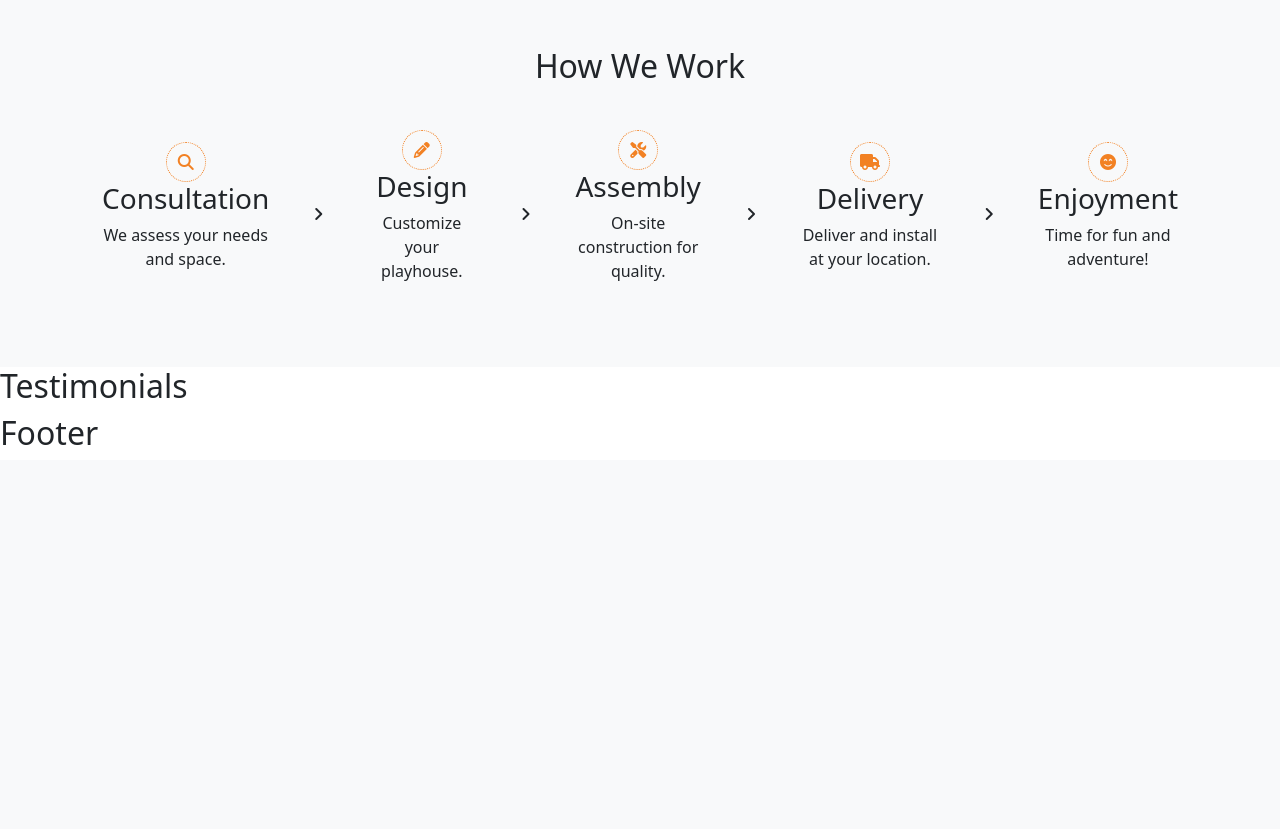
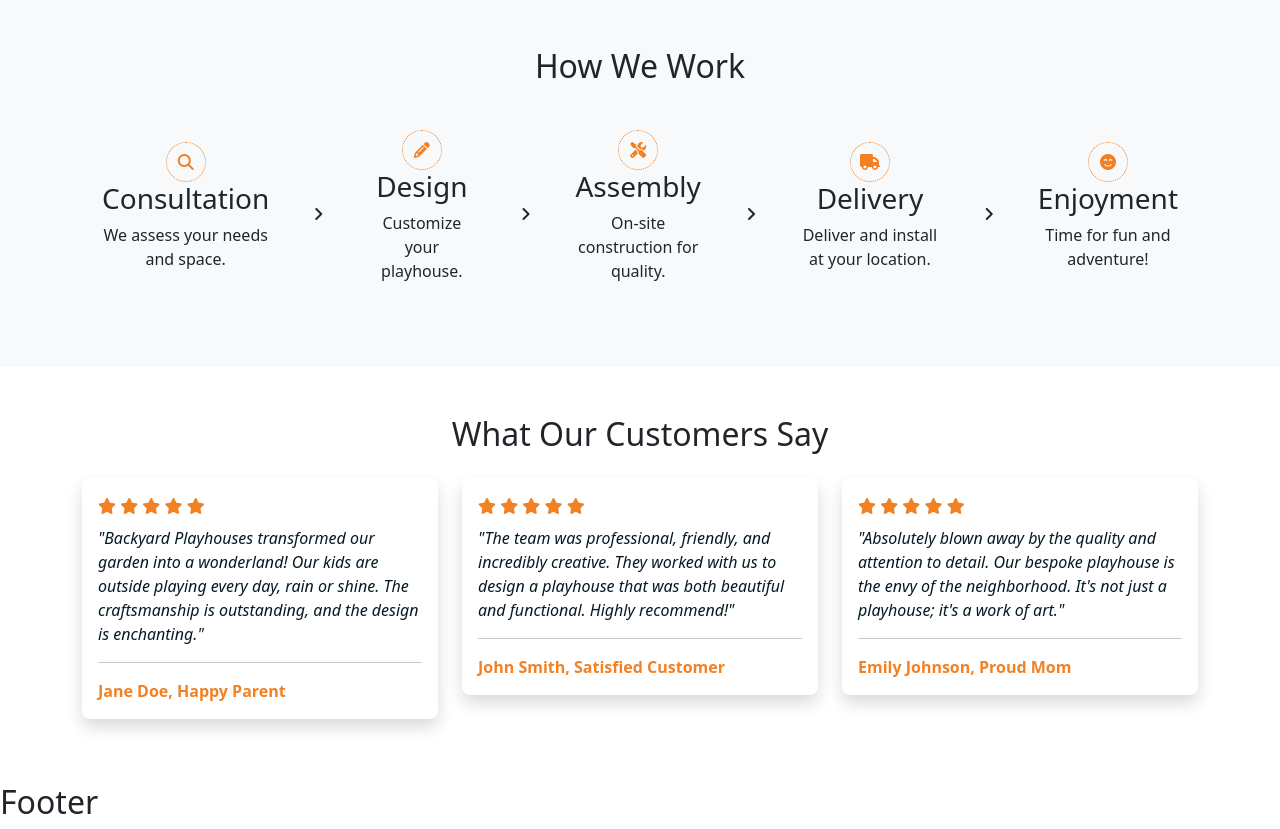
Before and after one commit to EAmbrozas/backyard-playhouses, a Django app: page / in a window 1280 px wide. Shown: the part 2405-3234 px from the top of the page. Before the commit the page ends 2850 px from the top, so only its background shows below. Run offline with Django 5.2, Linux system fonts and the light colour scheme; some libraries are stand-ins or nearby versions.

Commit message:
Add review section content and style

```diff
--- a/home/templates/home/index.html
+++ b/home/templates/home/index.html
@@ -197,10 +197,64 @@
 
 
 
-<!-- Testimonials -->
-<section id="testimonials">
-    <h2>Testimonials</h2>
-    <!-- Customer testimonials or reviews -->
+<!-- Testimonials Section -->
+<section id="testimonials" class="py-5">
+    <div class="container">
+        <h2 class="text-center mb-4">What Our Customers Say</h2>
+        <div class="row">
+            <div class="col-md-4 mb-3">
+                <div class="card testimonial-card shadow">
+                    <div class="card-body">
+                        <!-- Star Rating -->
+                        <div class="testimonial-rating mb-2">
+                            <i class="fas fa-star text-warning"></i>
+                            <i class="fas fa-star text-warning"></i>
+                            <i class="fas fa-star text-warning"></i>
+                            <i class="fas fa-star text-warning"></i>
+                            <i class="fas fa-star text-warning"></i>
+                        </div>
+                        <p class="testimonial-text">"Backyard Playhouses transformed our garden into a wonderland! Our kids are outside playing every day, rain or shine. The craftsmanship is outstanding, and the design is enchanting."</p>
+                        <hr>
+                        <p class="testimonial-author mb-0"><strong>Jane Doe</strong>, Happy Parent</p>
+                    </div>
+                </div>
+            </div>
+            <div class="col-md-4 mb-3">
+                <div class="card testimonial-card shadow">
+                    <div class="card-body">
+                        <!-- Star Rating -->
+                        <div class="testimonial-rating mb-2">
+                            <i class="fas fa-star text-warning"></i>
+                            <i class="fas fa-star text-warning"></i>
+                            <i class="fas fa-star text-warning"></i>
+                            <i class="fas fa-star text-warning"></i>
+                            <i class="fas fa-star text-warning"></i>
+                        </div>
+                        <p class="testimonial-text">"The team was professional, friendly, and incredibly creative. They worked with us to design a playhouse that was both beautiful and functional. Highly recommend!"</p>
+                        <hr>
+                        <p class="testimonial-author mb-0"><strong>John Smith</strong>, Satisfied Customer</p>
+                    </div>
+                </div>
+            </div>
+            <div class="col-md-4 mb-3">
+                <div class="card testimonial-card shadow">
+                    <div class="card-body">
+                        <!-- Star Rating -->
+                        <div class="testimonial-rating mb-2">
+                            <i class="fas fa-star text-warning"></i>
+                            <i class="fas fa-star text-warning"></i>
+                            <i class="fas fa-star text-warning"></i>
+                            <i class="fas fa-star text-warning"></i>
+                            <i class="fas fa-star text-warning"></i>
+                        </div>
+                        <p class="testimonial-text">"Absolutely blown away by the quality and attention to detail. Our bespoke playhouse is the envy of the neighborhood. It's not just a playhouse; it's a work of art."</p>
+                        <hr>
+                        <p class="testimonial-author mb-0"><strong>Emily Johnson</strong>, Proud Mom</p>
+                    </div>
+                </div>
+            </div>
+        </div>
+    </div>
 </section>
 
 {% endblock content %}
--- a/static/css/style.css
+++ b/static/css/style.css
@@ -211,7 +211,7 @@
 /**********************************************************************/
 /* How we work section */
 #how-we-work {
-  background-color: var(--bs-light)
+  background-color: var(--bs-light);
 }
 
 .process-step {
@@ -225,3 +225,25 @@
       display: block;
   }
 }
+
+/**********************************************************************/
+/* Testimonials section */
+#testimonials {
+  background-color: #fff;
+}
+
+.testimonial-card {
+  border: none;
+  background-color: #fff;
+  border-radius: 8px;
+}
+
+.testimonial-text {
+  font-style: italic;
+  color: var(--bs-dark);
+}
+
+.testimonial-author {
+  font-weight: bold;
+  color: var(--bs-warning);
+}
```
